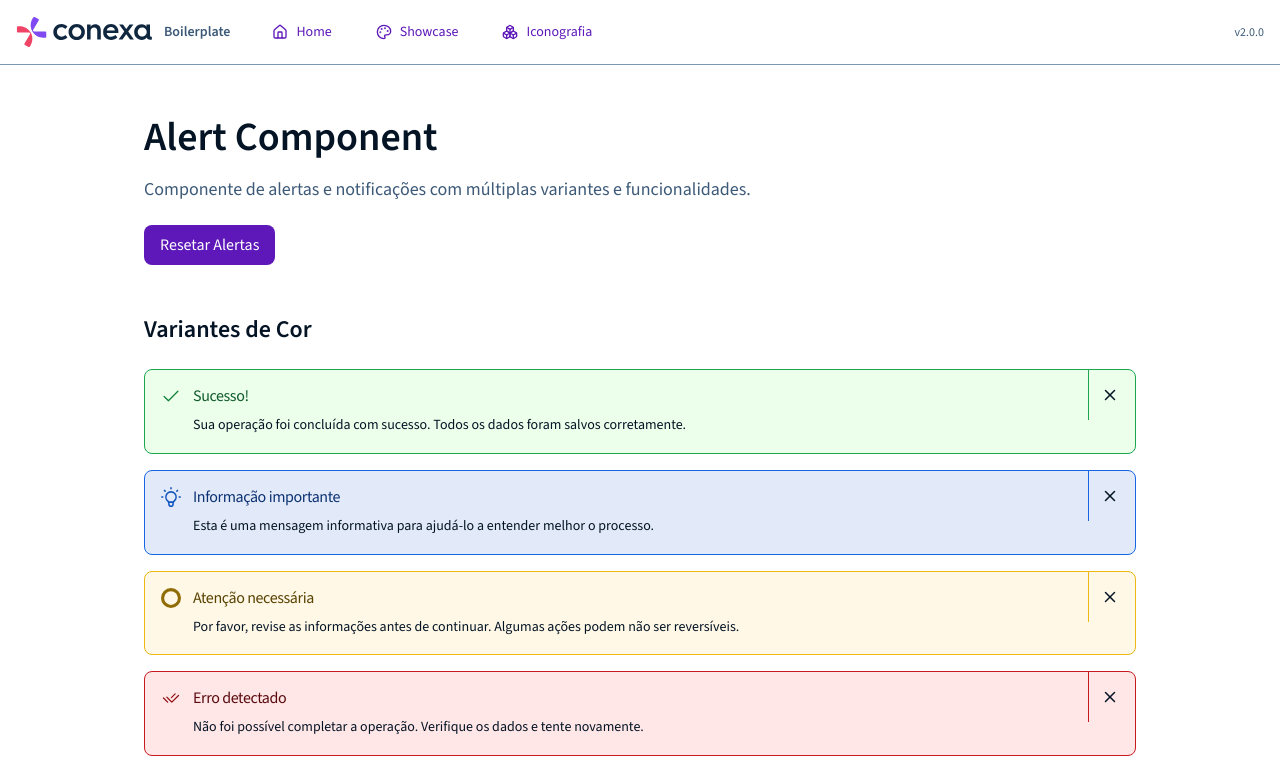
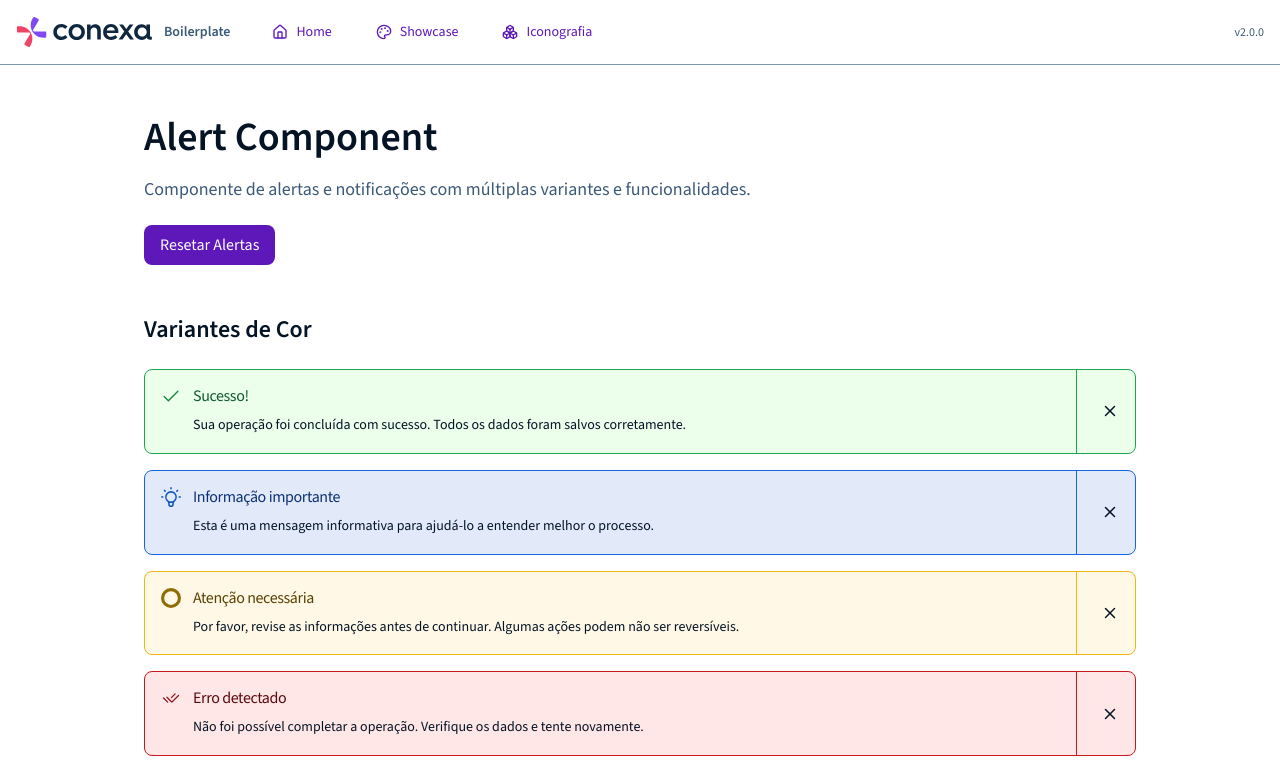
Before and after one commit to Conexa-Saude-Lovable/cnx-lvb-design-system, a React (Vite) app: page /components/alert in a window 1280 px wide. Shown: the top 770 px of the page. Built offline with nearby package versions, Linux system fonts and the light colour scheme.

Commit message:
Reverted to commit 0ea69cd5c7f34f8c35307667c7ca8e9fdeb78bf3

```diff
--- a/src/components/ui/alert.tsx
+++ b/src/components/ui/alert.tsx
@@ -111,8 +111,8 @@ const Alert = React.forwardRef<HTMLDivElement, AlertProps>(
 
         {/* Divider + Close Button */}
         {onClose && (
-          <div className="flex items-center gap-0">
-            <div className={cn("self-stretch border-l -my-4 mr-3", borderColor)} />
+          <>
+            <div className={cn("self-stretch border-l -my-4 mx-3", borderColor)} />
             <button
               onClick={handleClose}
               className="flex-shrink-0 self-center text-neutral-500 hover:text-neutral-700 transition-colors"
@@ -120,7 +120,7 @@ const Alert = React.forwardRef<HTMLDivElement, AlertProps>(
             >
               <X size={18} />
             </button>
-          </div>
+          </>
         )}
       </div>
     );
```
